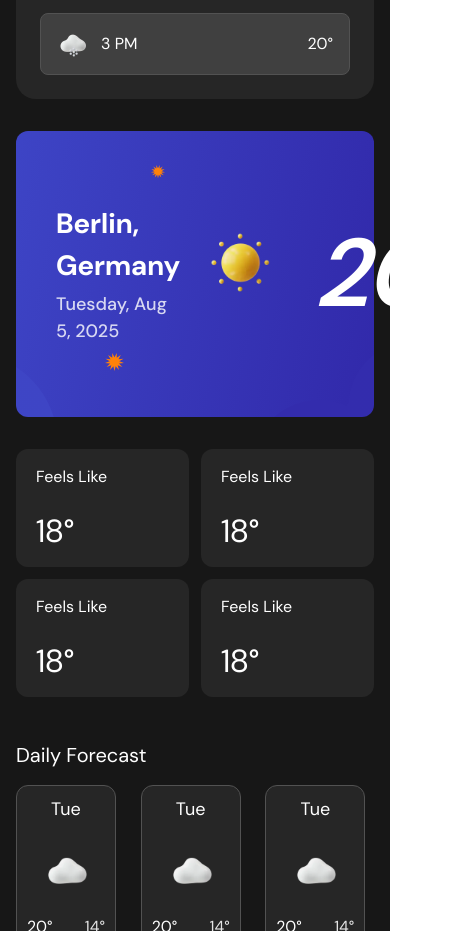
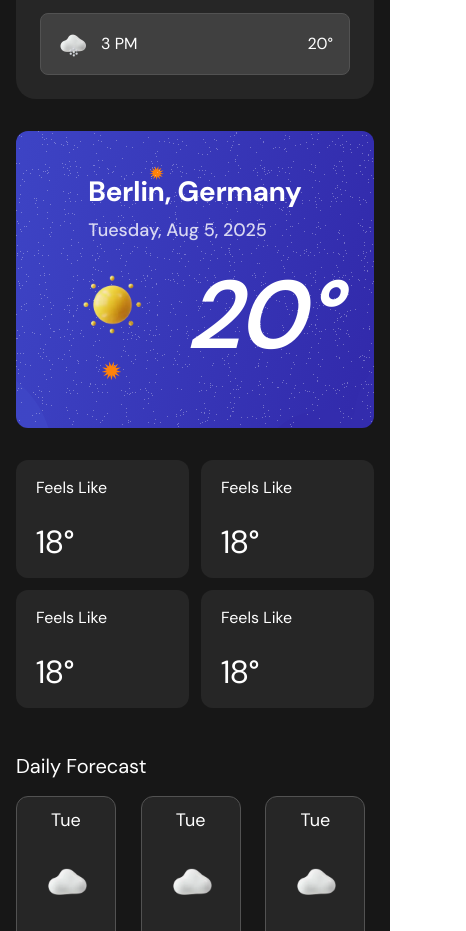
Before and after one commit to momin-riyadh/weather-app, a website: page index.html in a window 390 px wide. Shown: the part 980-1911 px from the top of the page, 466 px wide, since content can reach past the window. Drawn offline with Linux system fonts and the light colour scheme.

Commit message:
fix and deploy

```diff
--- a/index.html
+++ b/index.html
@@ -189,15 +189,15 @@
 
 
                     <!--Card 1-->
-                    <div class="flex justify-between items-center h-[286px] w-full gap-4 bg-neutral-800 rounded-xl p-4 bg-[url('/src/assets/images/bg-today-large.svg')] bg-cover bg-center bg-no-repeat max-[375px]:bg-[url('/src/assets/images/bg-today-small.svg')]">
+                    <div class="flex justify-between items-center min-h-[286px] w-full gap-4 bg-neutral-800 rounded-xl p-4 bg-[url('/src/assets/images/bg-today-large.svg')] bg-cover bg-center bg-no-repeat max-[375px]:bg-[url('/src/assets/images/bg-today-small.svg')]">
 
-                        <div class="flex flex-shrink-0 justify-between items-center w-full p-6">
+                        <div class="flex flex-wrap flex-shrink-0 justify-center md:justify-between items-center w-full p-6">
                             <div class="flex flex-col gap-1 text-white">
                                 <h2 class="text-[28px] font-bold">Berlin, Germany</h2>
                                 <p class="text-[18px] font-medium text-white/80">Tuesday, Aug 5, 2025</p>
                             </div>
 
-                            <div class="flex shrink-0 gap-4 align-center text-white ">
+                            <div class="flex shrink-0 gap-4 align-center text-white">
                                 <img class="h-[120px] w-[120px]" src="src/assets/images/icon-sunny.webp" alt="">
                                 <span class="text-[96px] font-semibold italic">20°</span>
                             </div>
```
Also changed, not shown: src/assets/css/style.css.
